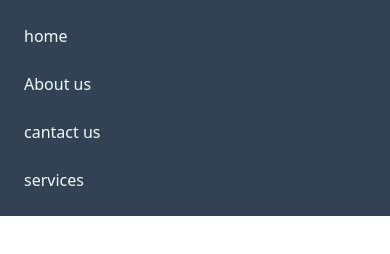
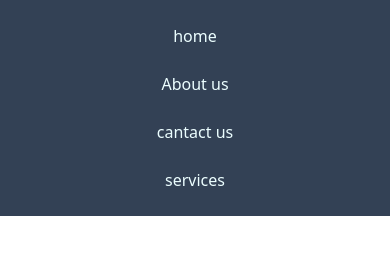
Before and after one commit to faezebolghanabady/tailwind-work-sample, a website: page public/index.html in a window 390 px wide. Drawn offline with nearby package versions, Linux system fonts and the light colour scheme; files that its build step writes are made by us from their sources.

Commit message:
nave bar

```diff
--- a/public/index.html
+++ b/public/index.html
@@ -10,7 +10,7 @@
 <body>
     <div>
         <nav class="w-full bg-slate-700 text-cyan-50 py-6 px-6 items-center">
-            <ul class="flex gap-6 flex-col md:flex-row">
+            <ul class="flex gap-6 flex-col items-center md:flex-row ">
                 <li>home</li>
                 <li>About us</li>
                 <li>cantact us</li>
```
